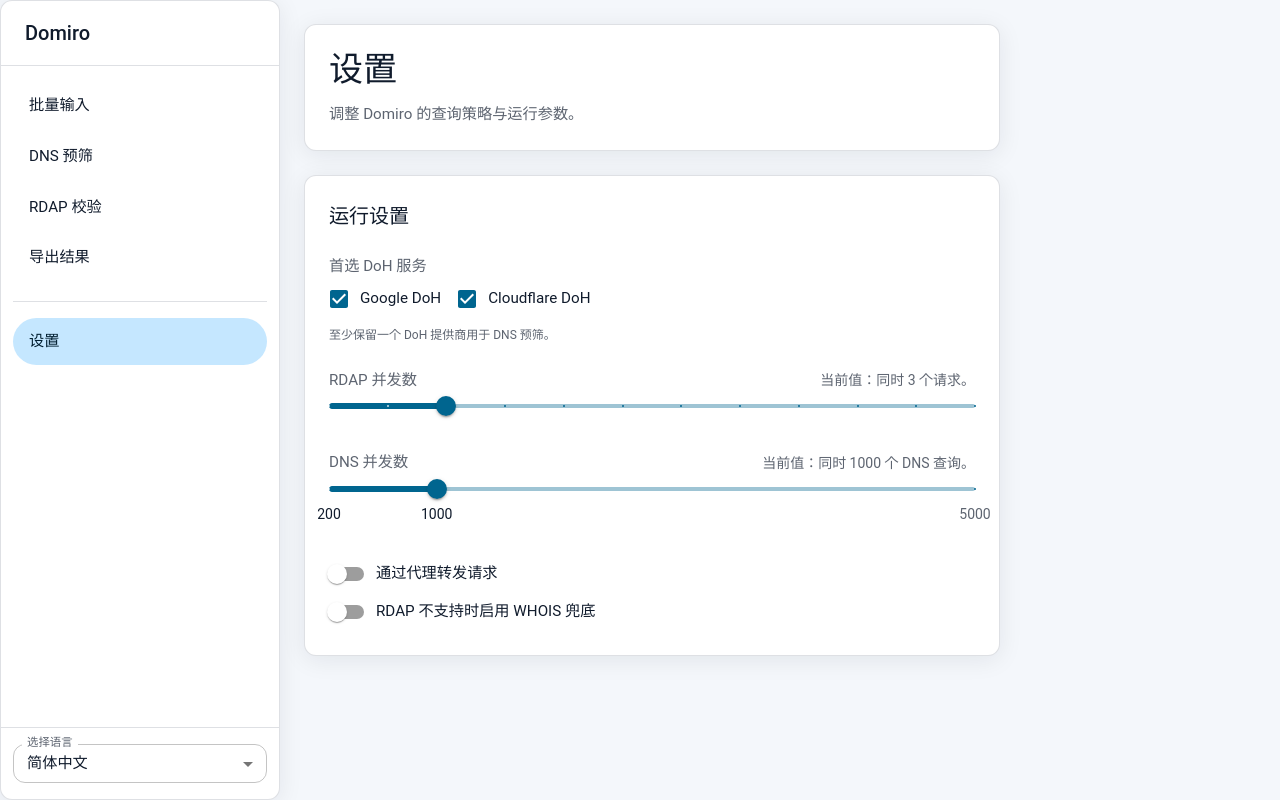
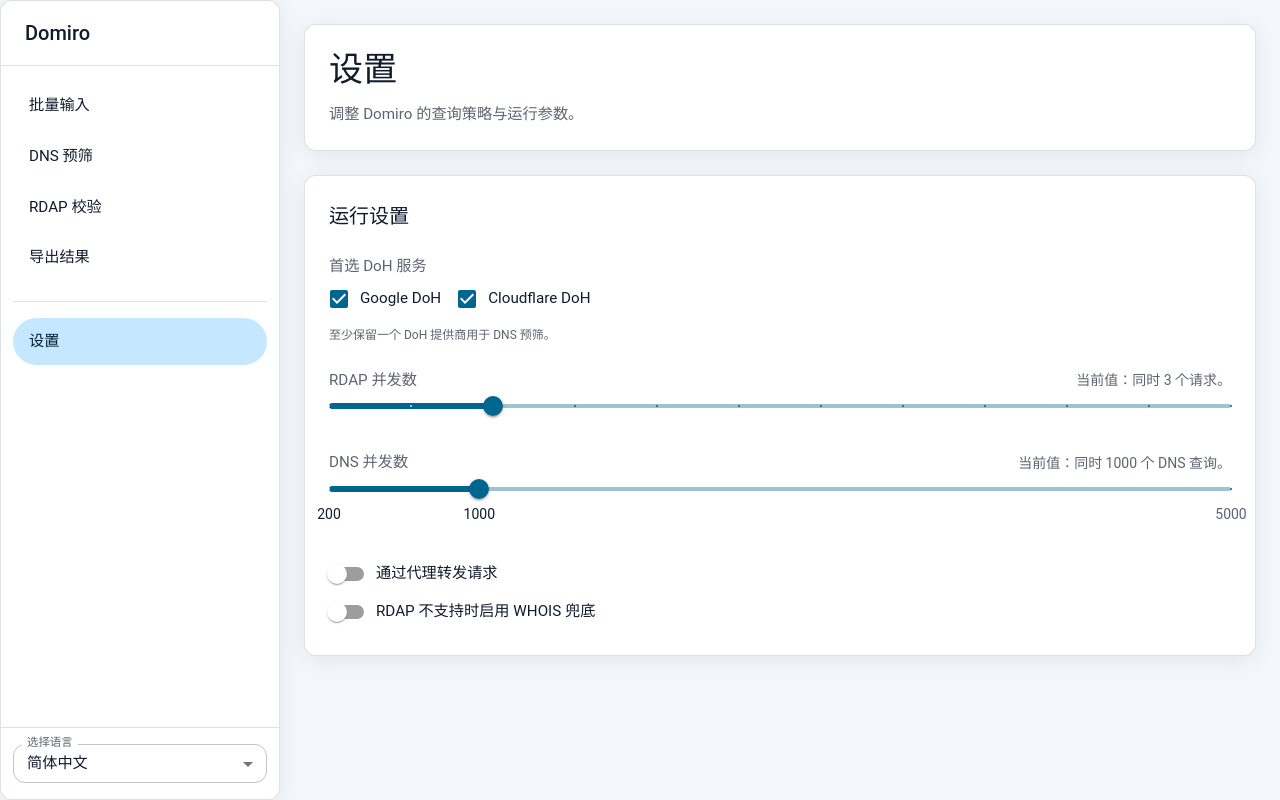
Before and after one commit to domiro-org/web, a React (Vite) app: page /settings in a window 1280 px wide. Built offline with nearby package versions, Linux system fonts and the light colour scheme.

Commit message:
Collapse disabled settings sidebar

```diff
--- a/src/layouts/WideShell.tsx
+++ b/src/layouts/WideShell.tsx
@@ -70,6 +70,9 @@ export default function WideShell({ children }: PropsWithChildren) {
     () => ({ setSidebar, clearSidebar }),
     [clearSidebar, setSidebar]
   );
+
+  // 当页面显式传入 false 时代表禁用右侧栏
+  const shouldShowSidebar = sidebarContent !== false;
 
   useEffect(() => {
     // 路径变化时先清理旧的侧栏，避免内容残留
@@ -227,7 +230,7 @@ export default function WideShell({ children }: PropsWithChildren) {
                 display: "grid",
                 gridTemplateColumns: {
                   xs: "minmax(0, 1fr)",
-                  lg: "minmax(0, 3fr) minmax(0, 1fr)"
+                  lg: shouldShowSidebar ? "minmax(0, 3fr) minmax(0, 1fr)" : "minmax(0, 1fr)"
                 },
                 alignItems: "flex-start",
                 gap: 3,
@@ -240,6 +243,7 @@ export default function WideShell({ children }: PropsWithChildren) {
                   {children}
                 </Box>
               </Box>
+              {shouldShowSidebar && (
                 <Box sx={{ minHeight: 0 }}>
                   <Box
                     // 右侧栏在大屏保持可见，贴合原型要求
@@ -254,6 +258,7 @@ export default function WideShell({ children }: PropsWithChildren) {
                     {sidebarContent ?? <DefaultSidebar />}
                   </Box>
                 </Box>
+              )}
             </Box>
           </Container>
         </Box>
```
Lines whose indentation alone changed are shown as unchanged.
